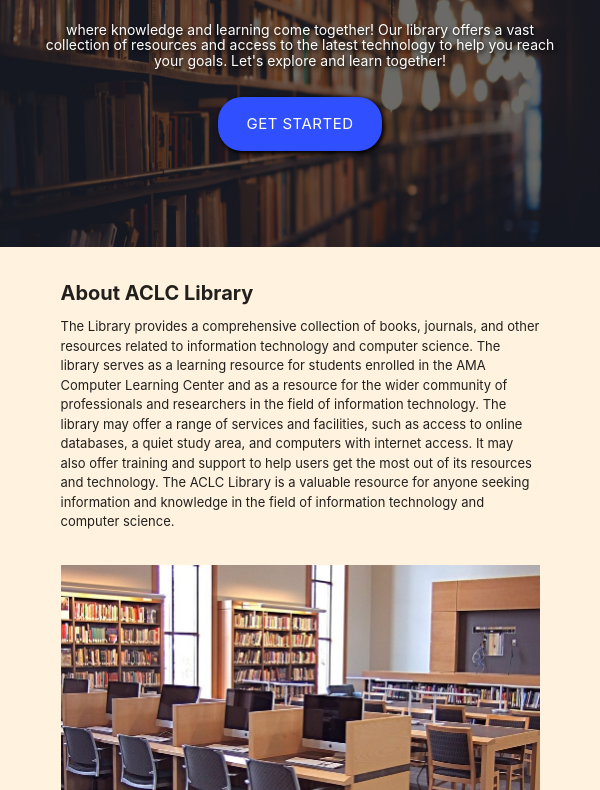
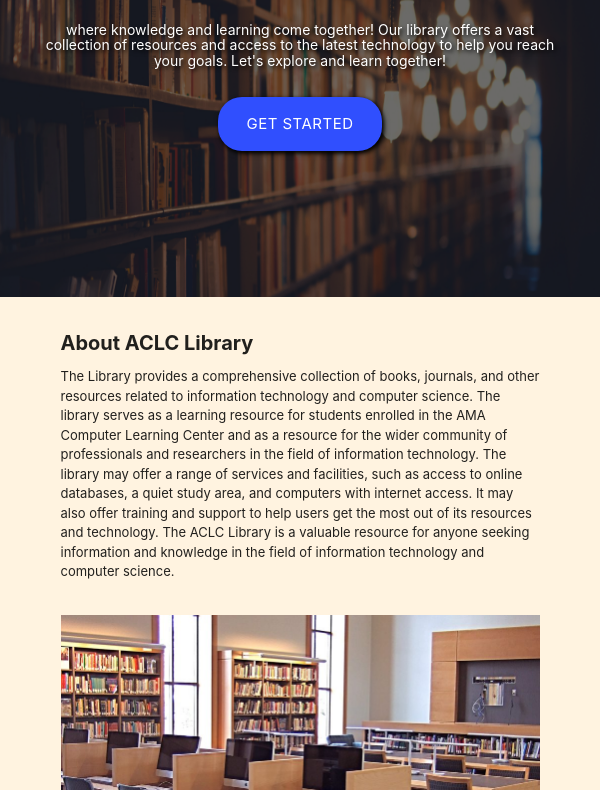
Before and after one commit to plcastro/Library_home, a plain HTML site: page index.html in a window 600 px wide. Shown: the part 159-949 px from the top of the page. Drawn offline with nearby package versions, Linux system fonts and the light colour scheme; files that its build step writes are made by us from their sources; files whose address does not match are found by name.

Commit message:
Update style.css

```diff
--- a/style.css
+++ b/style.css
@@ -25,12 +25,9 @@ a.brand-logo-left img.responsive-img{
     #head{
         margin-top: 60px;
     }
-    .parallax-container{
-        max-height: 350px;
-    }
 
 }
-@media screen and (max-width: 600px) {
+@media screen and (min-width: 600px) {
     h1{
         font-size: 30px;
     }
@@ -44,9 +41,8 @@ a.brand-logo-left img.responsive-img{
         padding-left: 0;
     }
     #head{
-        margin-top: 30px;
+        margin-top: 20px;
     }
-
     a.brand-logo-left img.responsive-img{
         margin-top: 15px;
         max-height: 32px;
```
